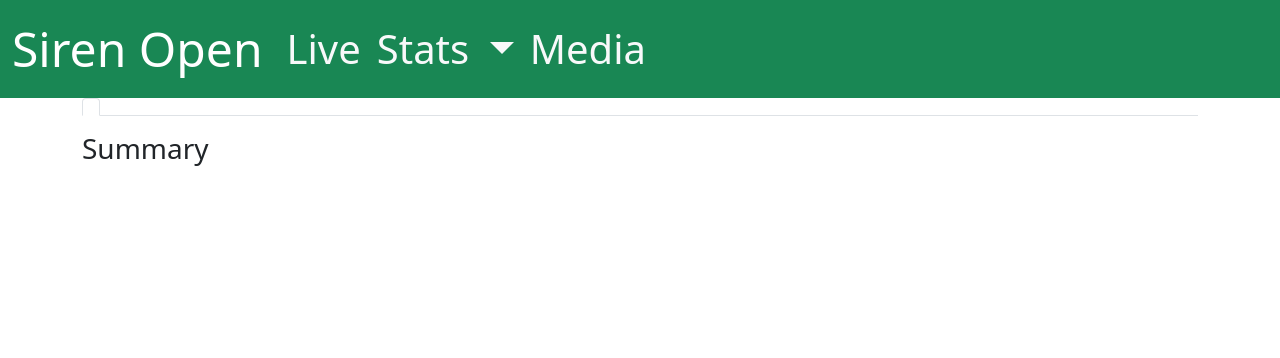
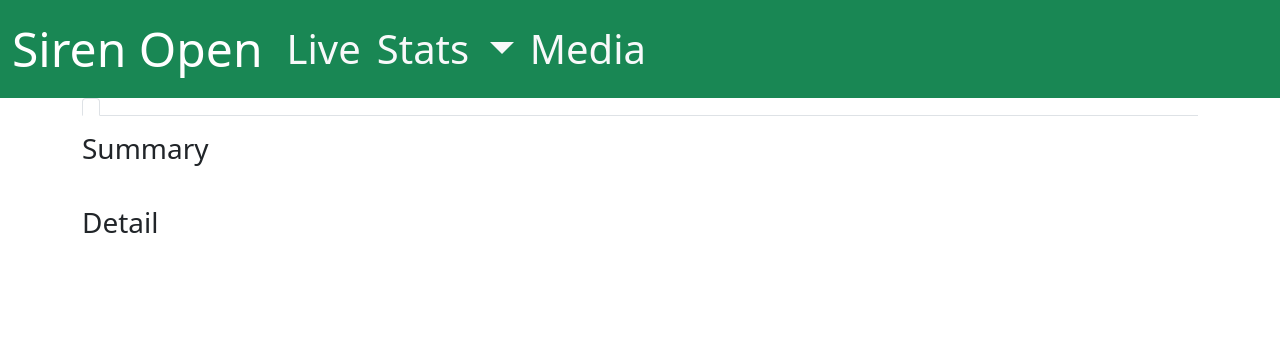
Before and after one commit to samjohnson729/siren-open-2.0, a Flask app: page /stats/course in a window 1280 px wide. Shown: the top 358 px of the page. Run offline with Flask 3, Linux system fonts and the light colour scheme; some libraries are stand-ins or nearby versions.

Commit message:
adding Detail header in course stats page

```diff
--- a/app/templates/stats/course.html
+++ b/app/templates/stats/course.html
@@ -6,15 +6,18 @@
 <!-- Course selection tabs -->
 {{ course_tabs|safe }}
 
-<h3 class="py-3">Summary</h3>
 <div class="tab-content" id="myTabContent">
     <div class="tab-pane fade show active" id="course-0" role="tabpanel" aria-labelledby="course-0-tab">
+        <h3 class="py-3">Summary</h3>
         {{ summaries[0]|safe }}
+        <h3 class="py-3">Detail</h3>
         {{ details[0]|safe }}
     </div>
     {% for i in range(1, summaries|count) %}
     <div class="tab-pane fade" id="course-{{ i }}" role="tabpanel" aria-labelledby="course-{{ i }}-tab">
+        <h3 class="py-3">Summary</h3>
         {{ summaries[i]|safe }}
+        <h3 class="py-3">Detail</h3>
         {{ details[i]|safe }}
     </div>
     {% endfor %}
```
Also changed, not shown: database.db.
